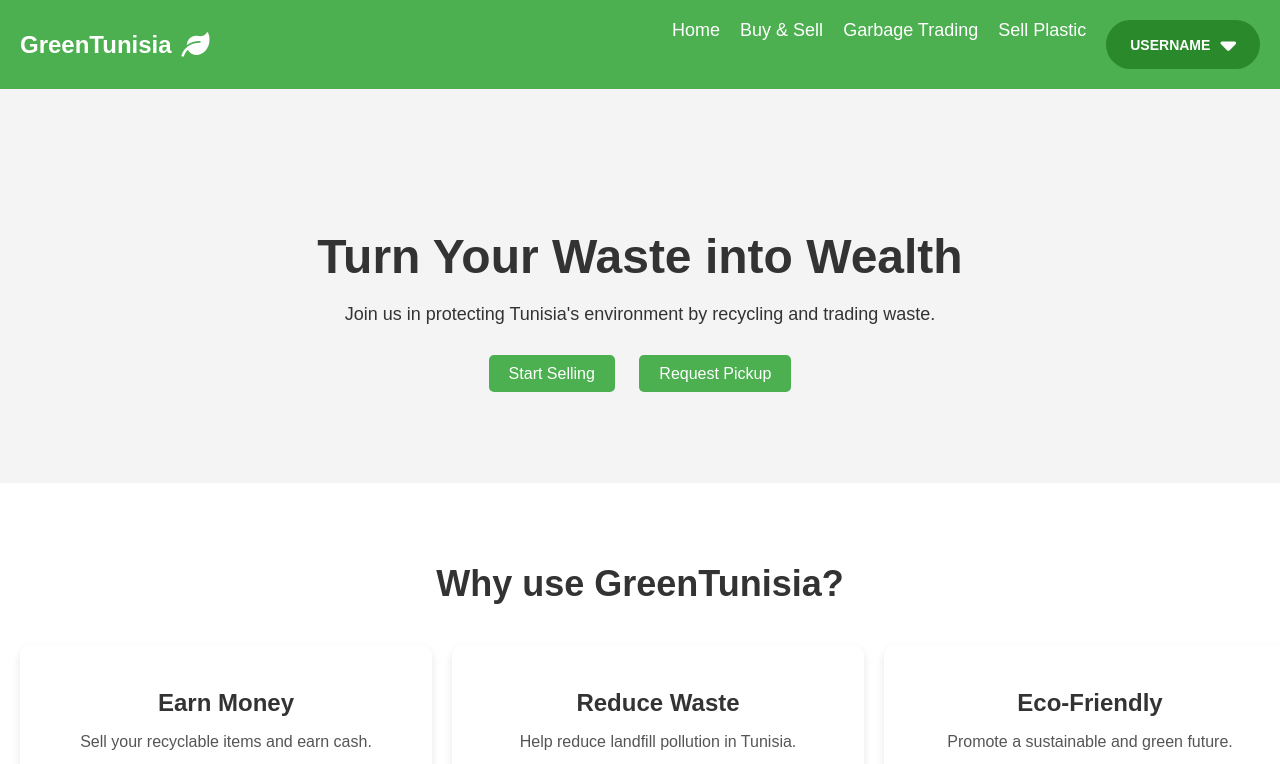
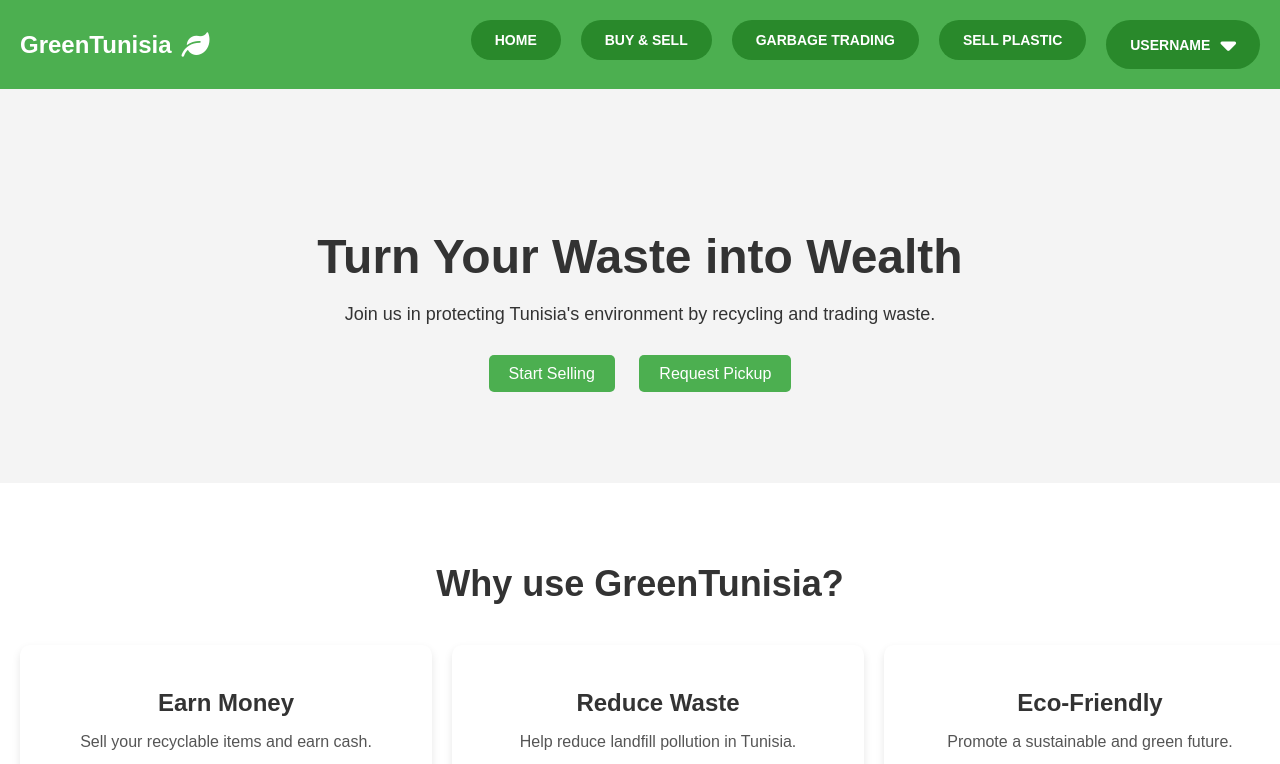
Before and after one commit to Wassim01-3/my-auth-project, a website: page public/home.html in a window 1280 px wide. Shown: the top 764 px of the page. Drawn offline with Linux system fonts and the light colour scheme.

Commit message:
Update home.html

```diff
--- a/public/home.html
+++ b/public/home.html
@@ -19,10 +19,10 @@
   <div class="logo"> GreenTunisia<i class="fa-solid fa-leaf"></i></div>
   <nav>
     <ul>
-        <li><a href="/home">Home</a></li>
-        <li><a href="/buy_sell">Buy & Sell</a></li>
-        <li><a href="/garbage-trading">Garbage Trading</a></li>
-        <li><a href="/plastic-selling">Sell Plastic</a></li>
+      <li><a href="/home" class="dropdown-btn">Home</a></li>
+      <li><a href="/buy_sell" class="dropdown-btn">Buy & Sell</a></li>
+      <li><a href="/garbage-trading" class="dropdown-btn">Garbage Trading</a></li>
+      <li><a href="/plastic-selling" class="dropdown-btn">Sell Plastic</a></li>
       <!-- Dropdown Button -->
       <li class="dropdown">
         <button class="dropdown-btn" id="log-btn">
```
Lines whose indentation alone changed are shown as unchanged.
